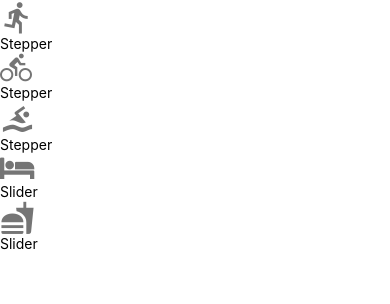
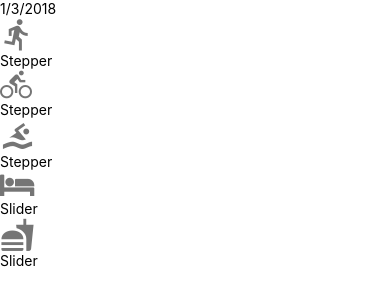
Before and after one commit to ljanyst/reactnd-fitness, a React Native app: screen / in a window 390 px wide. Shown: the top 304 px of the page. Built offline with nearby package versions, Linux system fonts and the light colour scheme.

Commit message:
Add DateHeader to AddEntry

```diff
--- a/components/AddEntry.js
+++ b/components/AddEntry.js
@@ -6,6 +6,7 @@ import { getMetricMetaInfo } from '../utils/helpers';
 
 import Stepper from './Stepper';
 import Slider from './Slider';
+import DateHeader from './DateHeader';
 
 //------------------------------------------------------------------------------
 // Add Entry
@@ -58,6 +59,7 @@ export default class AddEntry extends Component {
     const metaInfo = getMetricMetaInfo();
     return (
       <View>
+        <DateHeader date={(new Date()).toLocaleDateString()}/>
         {Object.keys(metaInfo).map((metric) => {
           const { getIcon, type, ...rest } = metaInfo[metric];
           const value = this.state[metric];
```
